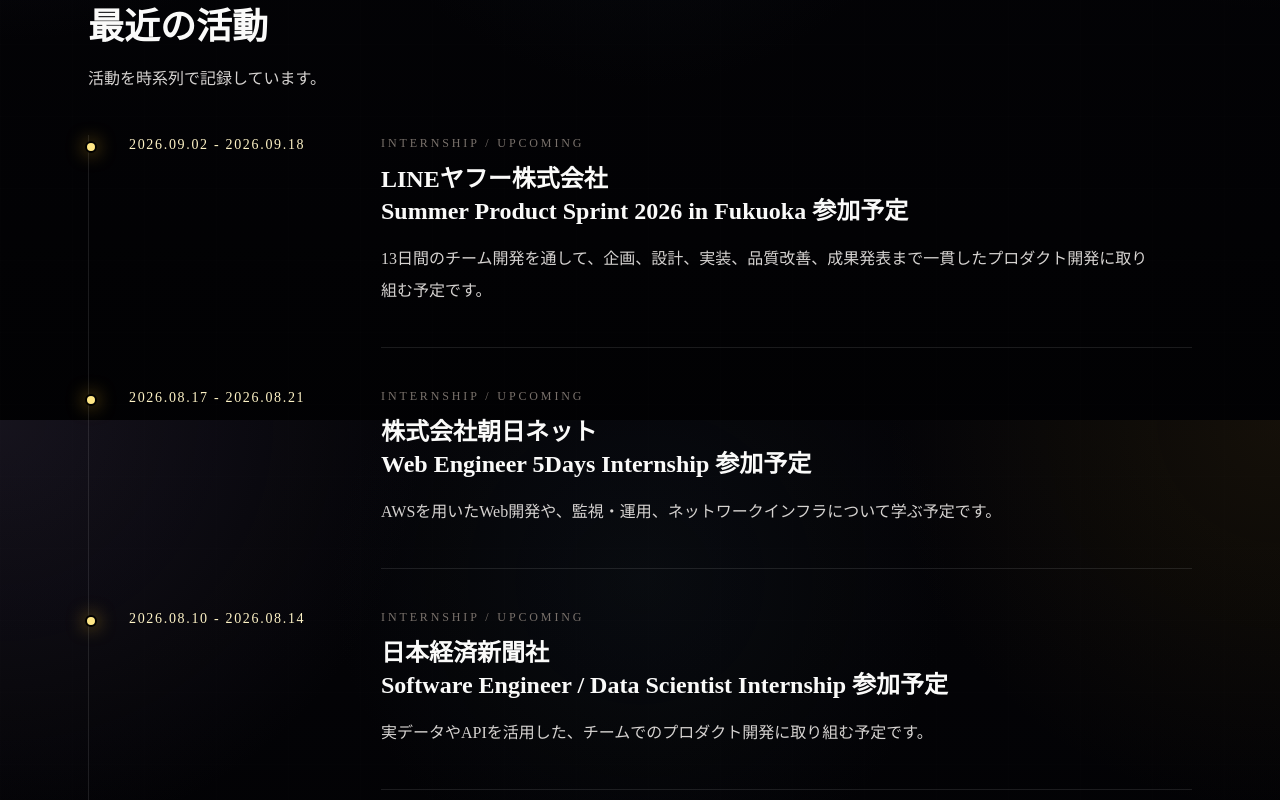
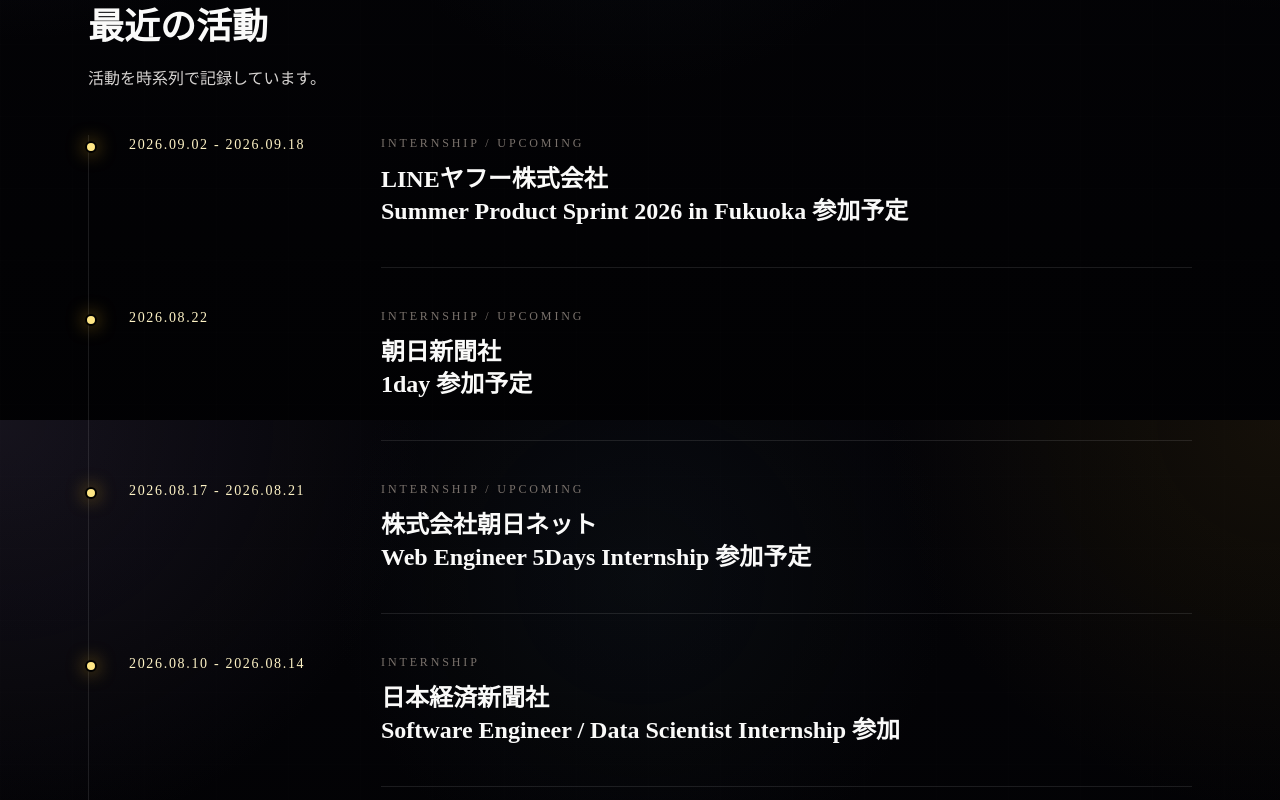
Before and after one commit to Masa-eba/masatoshi-portfolio, a Next.js app: page / in a window 1280 px wide. Shown: the part 1180-1980 px from the top of the page. Built offline with nearby package versions, Linux system fonts and the light colour scheme; no server answers.

Commit message:
Update internship activity entries

```diff
--- a/app/page.tsx
+++ b/app/page.tsx
@@ -164,7 +164,7 @@ type RecentActivity = {
   date: string;
   category: string;
   title: string;
-  description: string;
+  description?: string;
   url?: string;
   image?: string;
   imageAlt?: string;
@@ -176,22 +176,21 @@ const recentActivities: RecentActivity[] = [
     date: "2026.09.02 - 2026.09.18",
     category: "Internship / Upcoming",
     title: "LINEヤフー株式会社\nSummer Product Sprint 2026 in Fukuoka 参加予定",
-    description:
-      "13日間のチーム開発を通して、企画、設計、実装、品質改善、成果発表まで一貫したプロダクト開発に取り組む予定です。",
+  },
+  {
+    date: "2026.08.22",
+    category: "Internship / Upcoming",
+    title: "朝日新聞社\n1day 参加予定",
   },
   {
     date: "2026.08.17 - 2026.08.21",
     category: "Internship / Upcoming",
     title: "株式会社朝日ネット\nWeb Engineer 5Days Internship 参加予定",
-    description:
-      "AWSを用いたWeb開発や、監視・運用、ネットワークインフラについて学ぶ予定です。",
   },
   {
     date: "2026.08.10 - 2026.08.14",
-    category: "Internship / Upcoming",
-    title: "日本経済新聞社\nSoftware Engineer / Data Scientist Internship 参加予定",
-    description:
-      "実データやAPIを活用した、チームでのプロダクト開発に取り組む予定です。",
+    category: "Internship",
+    title: "日本経済新聞社\nSoftware Engineer / Data Scientist Internship 参加",
   },
   {
     date: "2026.05.24 - 2026.05.26",
@@ -514,9 +513,11 @@ export default function Home() {
                     activity.title
                   )}
                 </h3>
-                <p className="mt-4 max-w-3xl leading-8 text-stone-300">
-                  {activity.description}
-                </p>
+                {activity.description ? (
+                  <p className="mt-4 max-w-3xl leading-8 text-stone-300">
+                    {activity.description}
+                  </p>
+                ) : null}
                 {activity.image && activity.imageAlt ? (
                   <a
                     href={activity.url}
```
